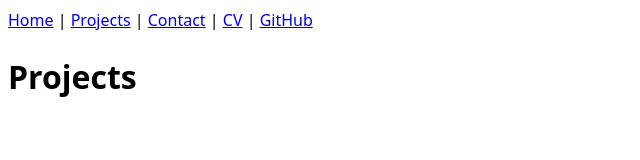
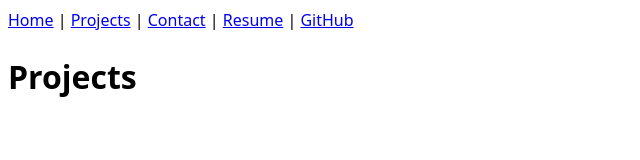
Before and after one commit to jaclynr109/portfolio, a plain HTML site: page projects/index.html in a window 1280 px wide. Shown: the full height of the page, 0-640 px from the left. Drawn offline with Linux system fonts and the light colour scheme.

Commit message:
update resume link from projects page

```diff
--- a/projects/index.html
+++ b/projects/index.html
@@ -11,7 +11,7 @@
         <a href="../">Home</a> |
         <a href="../projects/">Projects</a> |
         <a href="../contact/">Contact</a> |
-        <a href="../cv/">CV</a> |
+        <a href="../cv/">Resume</a> |
         <a href="https://github.com/jaclynr109" target="_blank">GitHub</a>
       </nav>
 
```
